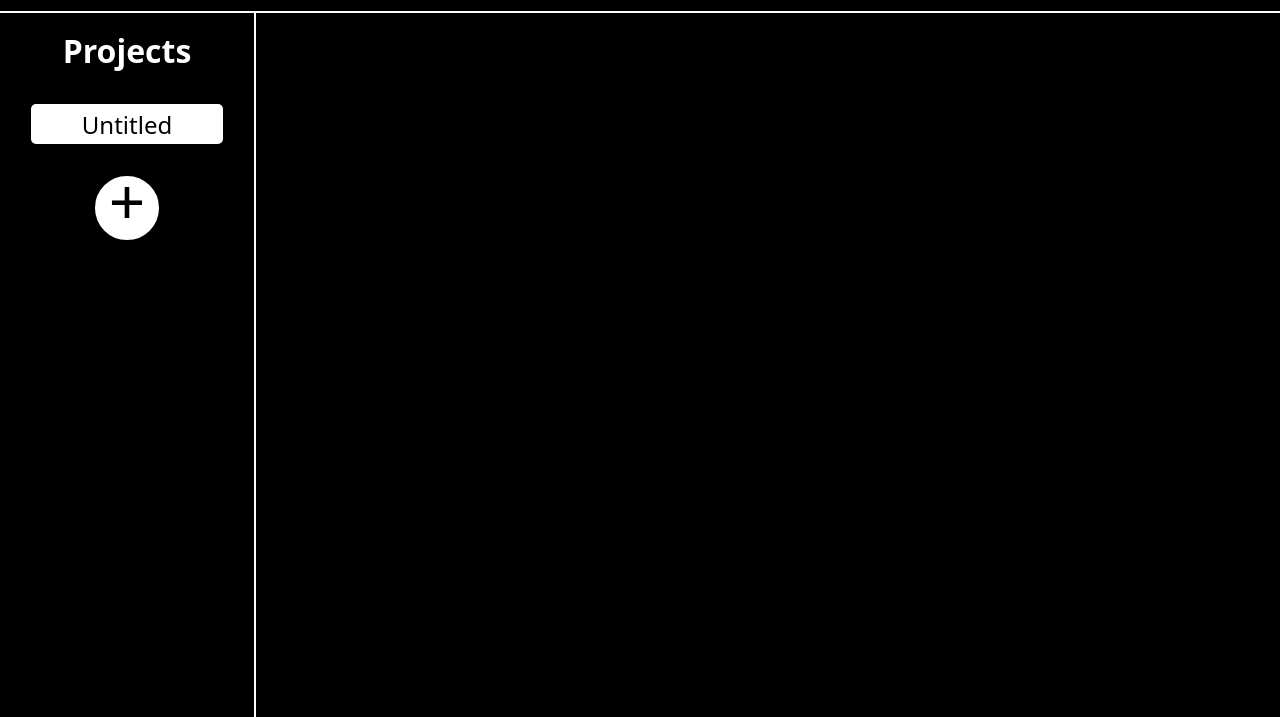
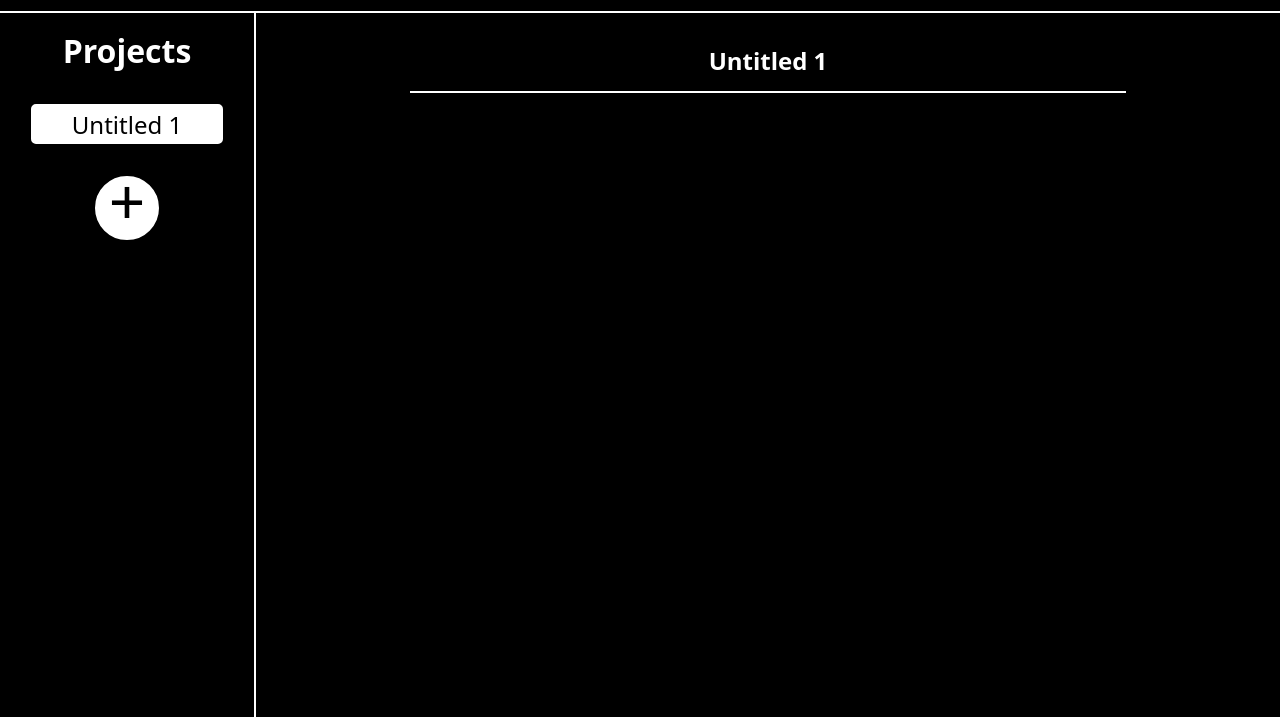
Before and after one commit to keyfeula/todo-app, a website built with webpack: page src/template.html in a window 1280 px wide. Shown: the part 83-800 px from the top of the page. Built offline with nearby package versions, Linux system fonts and the light colour scheme.

Commit message:
Add project name as todo list header for user clarity, add functionality to todo item delete button

```diff
--- a/src/index.js
+++ b/src/index.js
@@ -29,6 +29,14 @@ import { addProject, getProjectsLength, getProjectAt, getCurrentProjectIndex, se
         const currentProject = getProjectAt(index);
         const length = currentProject.length;
 
+        const headerContainer = document.createElement("div");
+        headerContainer.classList.add("header-container");
+        const header = document.createElement("h2");
+        header.classList.add("todo-header");
+        header.textContent = currentProject.getName();
+        headerContainer.append(header);
+        todosContainer.append(headerContainer);
+
         for (let i = 0; i < length; i++) {
             const newTodoItem = document.createElement("div");
             newTodoItem.classList.add("todo-item");
@@ -47,6 +55,7 @@ import { addProject, getProjectsLength, getProjectAt, getCurrentProjectIndex, se
             editBtn.textContent = "Edit";
             const deleteBtn = document.createElement("button");
             deleteBtn.classList.add("todo-delete-btn");
+            deleteBtn.setAttribute("todo-index", i);
             deleteBtn.textContent = "Delete";
 
             todoInfo.append(title, dueDate);
@@ -194,11 +203,13 @@ import { addProject, getProjectsLength, getProjectAt, getCurrentProjectIndex, se
             updateTodosDisplay(getCurrentProjectIndex());
         }
         else if (target.classList.contains("todo-delete-btn")) {
-            getProjectAt(getCurrentProjectIndex());
+            const index = target.getAttribute("todo-index");
+            getProjectAt(getCurrentProjectIndex()).removeTodoAt(index);
+            updateTodosDisplay(getCurrentProjectIndex());
         }
     });
 
-    addProject("Untitled");
+    addProject("Untitled 1");
     updateProjectsDisplay();
     updateTodosDisplay(getCurrentProjectIndex());
 
--- a/src/style.css
+++ b/src/style.css
@@ -99,13 +99,20 @@ button:hover {
 
 main {
     background: var(--main-bg-color);
-    padding: 2rem 4rem;
+    padding: 1rem 4rem;
     display: grid;
-    grid-template-columns: 0.7fr;
-    grid-template-rows: 1rem 4rem;
+    grid-template-columns: 0.8fr;
+    grid-template-rows: 4rem;
     grid-auto-rows: 4rem;
     gap: 2rem;
     justify-content: center;
+}
+
+main .header-container {
+    display: flex;
+    justify-content: center;
+    align-items: center;
+    border-bottom: 2px solid var(--light-color);
 }
 
 main .todo-item {
--- a/src/todo-project.js
+++ b/src/todo-project.js
@@ -4,6 +4,10 @@ export class TodoProject {
     constructor(name = "Untitled") {
         this.name = name;
         this.todoItems = [];
+    }
+
+    getName() {
+        return this.name;
     }
 
     get length() {
```
